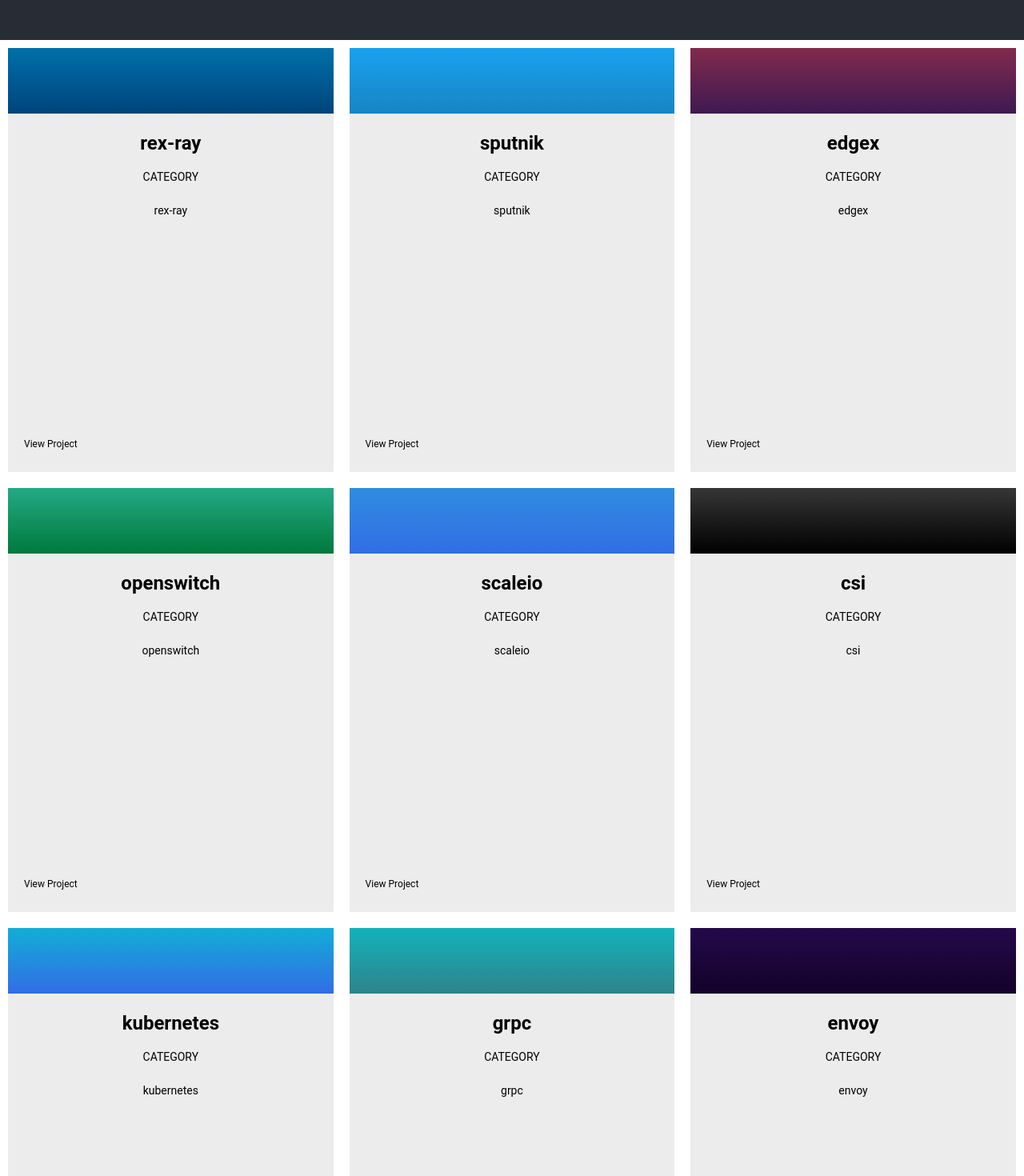
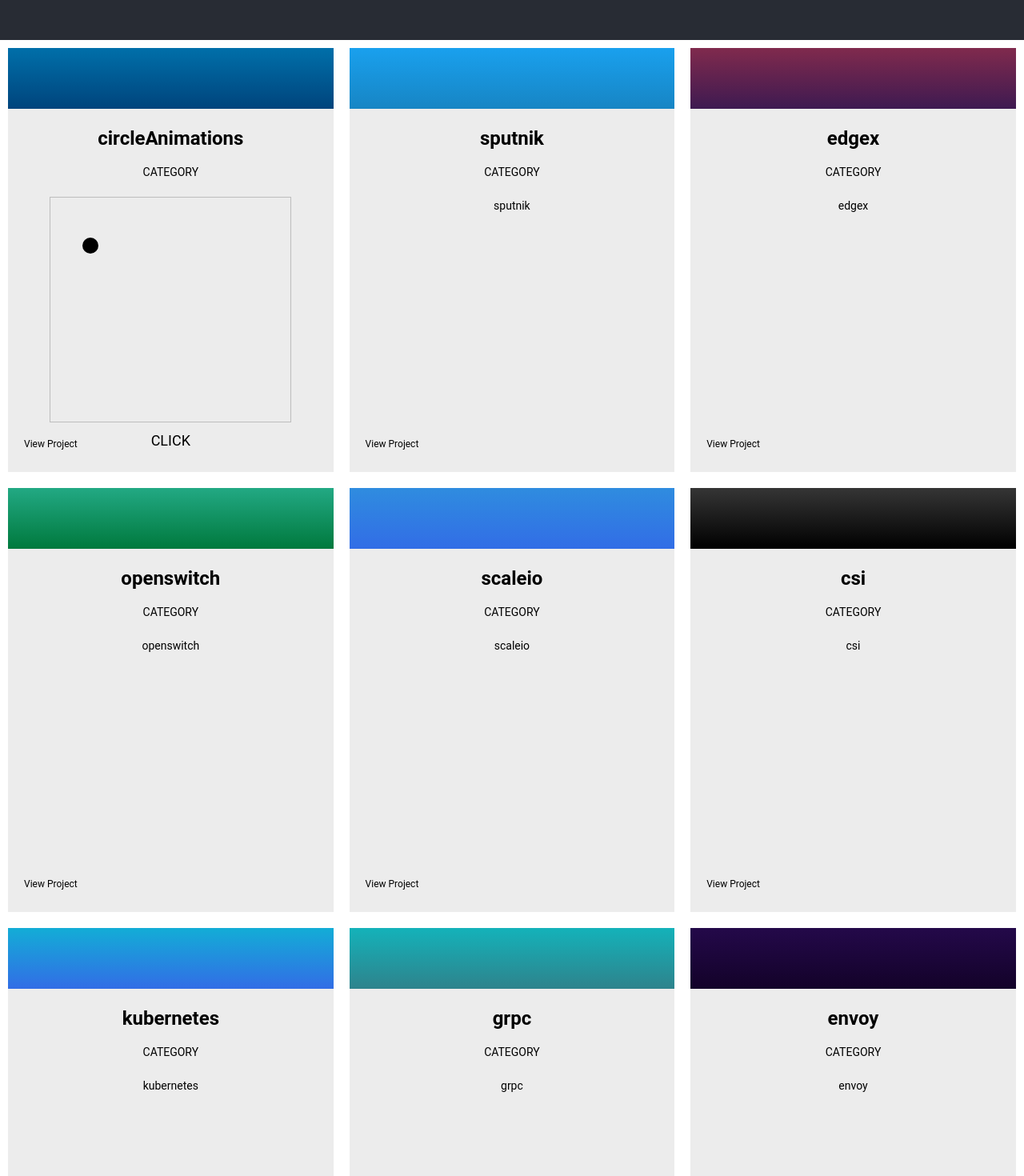
Before and after one commit to shanerbergman/fun-with-d3, a React (Create React App) app: page / in a window 1280 px wide. Shown: the top 1470 px of the page at 80% size. Built offline with nearby package versions, Linux system fonts and the light colour scheme.

Commit message:
add bouncing ball and full screen

```diff
--- a/src/App.css
+++ b/src/App.css
@@ -31,6 +31,20 @@ body {
   display: flex;
   flex-flow: row wrap;
   justify-content: flex-start;
+}
+
+.grid-item-full-screen {
+  height: 70vw;
+  width: 80vw;
+
+  /* width: 259px;
+
+    flex-basis: 33.33%;
+    -ms-flex: auto;
+    */
+  /* position: relative; */
+  padding: 10px;
+  box-sizing: border-box;
 }
 
 .grid-item {
@@ -81,8 +95,9 @@ body {
   position: relative;
 }
 
-.grid-image-top {
-  height: 20%;
+.grid-banner-top {
+  max-height: 100px;
+  min-height: 100px;
   width: 120%;
   background-size: cover;
   position: relative;
@@ -91,7 +106,7 @@ body {
   top: -4.5%;
 }
 
-.grid-image-top .centered {
+.grid-banner-top .centered {
   text-align: center;
   transform: translate(-50%, -50%);
   background-size: contain;
@@ -104,7 +119,7 @@ body {
   background-position: center;
 }
 
-.grid-image-top.rex-ray {
+.grid-banner-top.circleAnimations {
   background: -webkit-gradient(
     linear,
     left top,
@@ -121,7 +136,7 @@ body {
   background-image: url(https://thecodeteam.com/wp-content/uploads/2017/08/Rex-Ray-icon-209x300.png);
 }
 */
-.grid-image-top.sputnik {
+.grid-banner-top.sputnik {
   background: -webkit-gradient(
     linear,
     left top,
@@ -138,7 +153,7 @@ body {
   background-image: url(https://thecodeteam.com/wp-content/uploads/2017/08/sputnik-1-300x257.png);
 }
 
-.grid-image-top.edgex {
+.grid-banner-top.edgex {
   background: -webkit-gradient(
     linear,
     left top,
@@ -155,7 +170,7 @@ body {
   background-image: url(https://thecodeteam.com/wp-content/uploads/2017/08/edge-x-300x287.png);
 }
 
-.grid-image-top.openswitch {
+.grid-banner-top.openswitch {
   background: -webkit-gradient(
     linear,
     left top,
@@ -172,7 +187,7 @@ body {
   background-image: url(https://thecodeteam.com/wp-content/uploads/2017/08/open-switch-300x207.png);
 }
 
-.grid-image-top.scaleio {
+.grid-banner-top.scaleio {
   background: -webkit-gradient(
     linear,
     left top,
@@ -189,7 +204,7 @@ body {
   background-image: url(https://thecodeteam.com/wp-content/uploads/2017/08/K8s_ScaleIO_Color-white-thumb-221x300.png);
 }
 
-.grid-image-top.csi {
+.grid-banner-top.csi {
   background: -webkit-gradient(
     linear,
     left top,
@@ -206,7 +221,7 @@ body {
   background-image: url(https://thecodeteam.com/wp-content/uploads/2017/08/csi-1-300x99.png);
 }
 
-.grid-image-top.kubernetes {
+.grid-banner-top.kubernetes {
   background: -webkit-gradient(
     linear,
     left top,
@@ -223,7 +238,7 @@ body {
   background-image: url(https://thecodeteam.com/wp-content/uploads/2017/08/kubernetes-300x293.png);
 }
 
-.grid-image-top.grpc {
+.grid-banner-top.grpc {
   background: -webkit-gradient(
     linear,
     left top,
@@ -240,7 +255,7 @@ body {
   background-image: url(https://thecodeteam.com/wp-content/uploads/2017/08/grpc-300x105.png);
 }
 
-.grid-image-top.envoy {
+.grid-banner-top.envoy {
   background: -webkit-gradient(
     linear,
     left top,
@@ -257,7 +272,7 @@ body {
   background-image: url(https://thecodeteam.com/wp-content/uploads/2017/08/envoy_logo-5028052-300x91.png);
 }
 
-.grid-image-top.istio {
+.grid-banner-top.istio {
   background: -webkit-gradient(
     linear,
     left top,
--- /dev/null
+++ b/src/Components/FullScreenItem/FullScreenItem.js
@@ -0,0 +1,61 @@
+import React, { useState, useEffect } from "react";
+import { VisualsLookupObject } from "../Visuals/VisualsLookupObject";
+import useWindowSize from "../../Utilities/Hooks/useWindowResize";
+const FullScreen = ({ id, toggleFullScreen }) => {
+  const size = useWindowSize();
+  const [width, setWidth] = useState(null);
+  const [height, setHeight] = useState(null);
+  const [svgHeight, setSVGHeight] = useState(null);
+  const [maxHeight, setSMaxHeight] = useState(null);
+  //const width = 800;
+  //const height = 600;
+  const handleClick = () => toggleFullScreen(id);
+
+  useEffect(() => {
+    if (size) {
+      setWidth(size.width);
+      setHeight(size.height);
+      setSVGHeight(size.height - 450);
+      setSMaxHeight(size.height - 500);
+    }
+  }, [size]);
+
+  console.log("height", height);
+  console.log("svgHeight", svgHeight);
+  return (
+    <div
+      style={{
+        display: "flex",
+        marginTop: "35px",
+      }}
+    >
+      <div
+        style={{
+          width: width,
+          height: height - 200,
+        }}
+      >
+        <div className="grid-item-wrapper">
+          <div className="grid-item-container">
+            <div className={`grid-banner-top ${id}`}></div>
+            {size ? (
+              <div>
+                {VisualsLookupObject[id] ? (
+                  VisualsLookupObject[id](800, svgHeight, maxHeight)
+                ) : (
+                  <div>{id}</div>
+                )}
+                <div onClick={handleClick}>
+                  Close Full Screen{" "}
+                  <i className="fas fa-long-arrow-alt-right"></i>
+                </div>
+              </div>
+            ) : null}
+          </div>
+        </div>
+      </div>
+    </div>
+  );
+};
+
+export default FullScreen;
--- a/src/Components/Layout/Grid.js
+++ b/src/Components/Layout/Grid.js
@@ -1,9 +1,10 @@
-import React from "react";
+import React, { useState } from "react";
 import GridItem from "./GridItem";
-
+import FullScreenItem from "../FullScreenItem/FullScreenItem";
 const Grid = () => {
+  const [fullScreen, setFullScreen] = useState(null);
   const ITEMS = [
-    "rex-ray",
+    "circleAnimations",
     "sputnik",
     "edgex",
     "openswitch",
@@ -15,13 +16,24 @@ const Grid = () => {
     "istio",
   ];
 
+  const toggleFullScreen = (id) => {
+    if (id === fullScreen) {
+      setFullScreen(null);
+    } else {
+      setFullScreen(id);
+    }
+  };
   return (
     <div className="container">
-      <div className="grid-row">
-        {ITEMS.map((item) => {
-          return <GridItem id={item} />;
-        })}
-      </div>
+      {fullScreen ? (
+        <FullScreenItem id={fullScreen} toggleFullScreen={toggleFullScreen} />
+      ) : (
+        <div className="grid-row">
+          {ITEMS.map((item) => {
+            return <GridItem toggleFullScreen={toggleFullScreen} id={item} />;
+          })}
+        </div>
+      )}
     </div>
   );
 };
--- a/src/Components/Layout/GridItem.js
+++ b/src/Components/Layout/GridItem.js
@@ -1,19 +1,32 @@
 import React from "react";
+import { VisualsLookupObject } from "../Visuals/VisualsLookupObject";
 
-const GridItem = ({ id }) => {
+const GridItem = ({ id, toggleFullScreen }) => {
+  const handleClick = () => toggleFullScreen(id);
+
+  const width = 300;
+  const height = 280;
+  const max_h = 250;
   return (
     <div className="grid-item">
       <div className="grid-item-wrapper">
         <div className="grid-item-container">
-          <div className={`grid-image-top ${id}`}>
+          <div className={`grid-banner-top ${id}`}>
             <span className="centered project-image-bg rex-ray-image"></span>
           </div>
           <div className="grid-item-content">
             <span className="item-title">{`${id}`}</span>
             <span className="item-category">Category</span>
-            <span className="item-excerpt">{`${id}`}</span>
+
+            {VisualsLookupObject[id] ? (
+              VisualsLookupObject[id](width, height, max_h)
+            ) : (
+              <span className="item-excerpt">{`${id}`}</span>
+            )}
             <span className="more-info">
-              View Project <i className="fas fa-long-arrow-alt-right"></i>
+              <div onClick={handleClick}>
+                View Project <i className="fas fa-long-arrow-alt-right"></i>
+              </div>
             </span>
           </div>
         </div>
--- /dev/null
+++ b/src/Components/Visuals/CircleAnimations/Ball.js
@@ -0,0 +1,5 @@
+import React from "react";
+
+const Ball = ({ x, y }) => <circle cx={x} cy={y} r="5" />;
+
+export default Ball;
--- /dev/null
+++ b/src/Components/Visuals/CircleAnimations/BouncingBall.js
@@ -0,0 +1,102 @@
+import React, { useState, useEffect, useRef } from "react";
+import * as d3 from "d3";
+
+const BouncingBall = ({ bounceBall, max_h }) => {
+  // use state for Y position
+  // use state for vY vertical velocity
+  // use an effect to start/stop a timer
+  // write loop
+  const [ball, setBall] = useState({
+    y: 60,
+    vy: 0.5,
+  });
+  const [startX, setStartX] = useState(false);
+  const [xPos, setXPos] = useState({
+    x: 50,
+    vx: 0.5,
+  });
+  //console.log("ball", ball);
+  useEffect(() => {
+    function loop() {
+      if (bounceBall) {
+        if (startX) {
+          setXPos((xPos) => {
+            let { x, vx } = xPos;
+
+            if (x > 300) {
+              vx = -vx;
+            }
+            return {
+              x: x + vx,
+              vx: vx + 0.01,
+            };
+          });
+        }
+        setBall((ball) => {
+          let { y, vy } = ball;
+
+          if (y > max_h) {
+            vy = -vy;
+            if (!startX) {
+              setStartX(true);
+            }
+          }
+
+          return {
+            y: y + vy,
+            vy: vy + 0.05,
+          };
+        });
+      }
+    }
+
+    const t = d3.timer(loop);
+    return () => t.stop();
+  }, [bounceBall, max_h, startX]);
+  // transform={`translate(20, 0)`}
+  console.log(xPos);
+  return <circle cy={ball.y} cx={xPos.x} r={10} />;
+};
+
+export default BouncingBall;
+
+/*
+    svg
+      .selectAll("circle")
+      .data(data)
+      .join(
+        (enter) =>
+          enter.append("circle").attr("class", "new").attr("stroke", "red"),
+        (update) => update.attr("class", "updated").attr("class", "new"),
+        (exit) => exit.remove()
+      )
+      .attr("r", (value) => value.r)
+      .attr("cx", (value) => {
+        if (value.id === "5") {
+          console.log("cx:5", value.r + counter);
+          if (value.r + counter > 100) {
+            const newOperation = operation;
+            newOperation["5"] = "minus";
+            setOperation(newOperation);
+          }
+          if (operation["5"] === "plus") {
+            return value.r + counter;
+          } else {
+            return value.r - counter;
+          }
+        }
+        if (value.id === "4") {
+          return value.r + counter + 10;
+        }
+
+        return value.r;
+      })
+      .attr("cy", (value) => {
+        if (value.id === "5") {
+          return value.r + counter;
+        }
+        //if (value.id === 4) {
+        //  return value.r + counter + 10;
+        //}
+        return value.r;
+      }); */
--- /dev/null
+++ b/src/Components/Visuals/CircleAnimations/CircleAnimations.js
@@ -0,0 +1,30 @@
+import React, { useState, useEffect, useRef } from "react";
+import { select, timer } from "d3";
+import BouncingBall from "./BouncingBall";
+
+const CircleAnimations = ({ width, height, max_h }) => {
+  const svgRef = useRef();
+  const [bounceBall, setBounceBall] = useState(false);
+
+  console.log("CircleAnimations ", height);
+  const handleClick = () => {
+    setBounceBall(!bounceBall);
+  };
+
+  useEffect(() => {
+    select(svgRef.current)
+      .style("border", "1px solid #BDBDBD")
+      .attr("width", width)
+      .attr("height", height);
+  }, [width, height]);
+  return (
+    <div>
+      <svg ref={svgRef}>
+        <BouncingBall bounceBall={bounceBall} max_h={max_h} />
+      </svg>
+      <div onClick={handleClick}>CLICK</div>
+    </div>
+  );
+};
+
+export default CircleAnimations;
--- /dev/null
+++ b/src/Components/Visuals/VisualsLookupObject.js
@@ -0,0 +1,7 @@
+import CircleAnimations from "./CircleAnimations/CircleAnimations";
+
+export const VisualsLookupObject = {
+  circleAnimations: (w, h, maxH) => (
+    <CircleAnimations width={w} height={h} max_h={maxH} />
+  ),
+};
```
